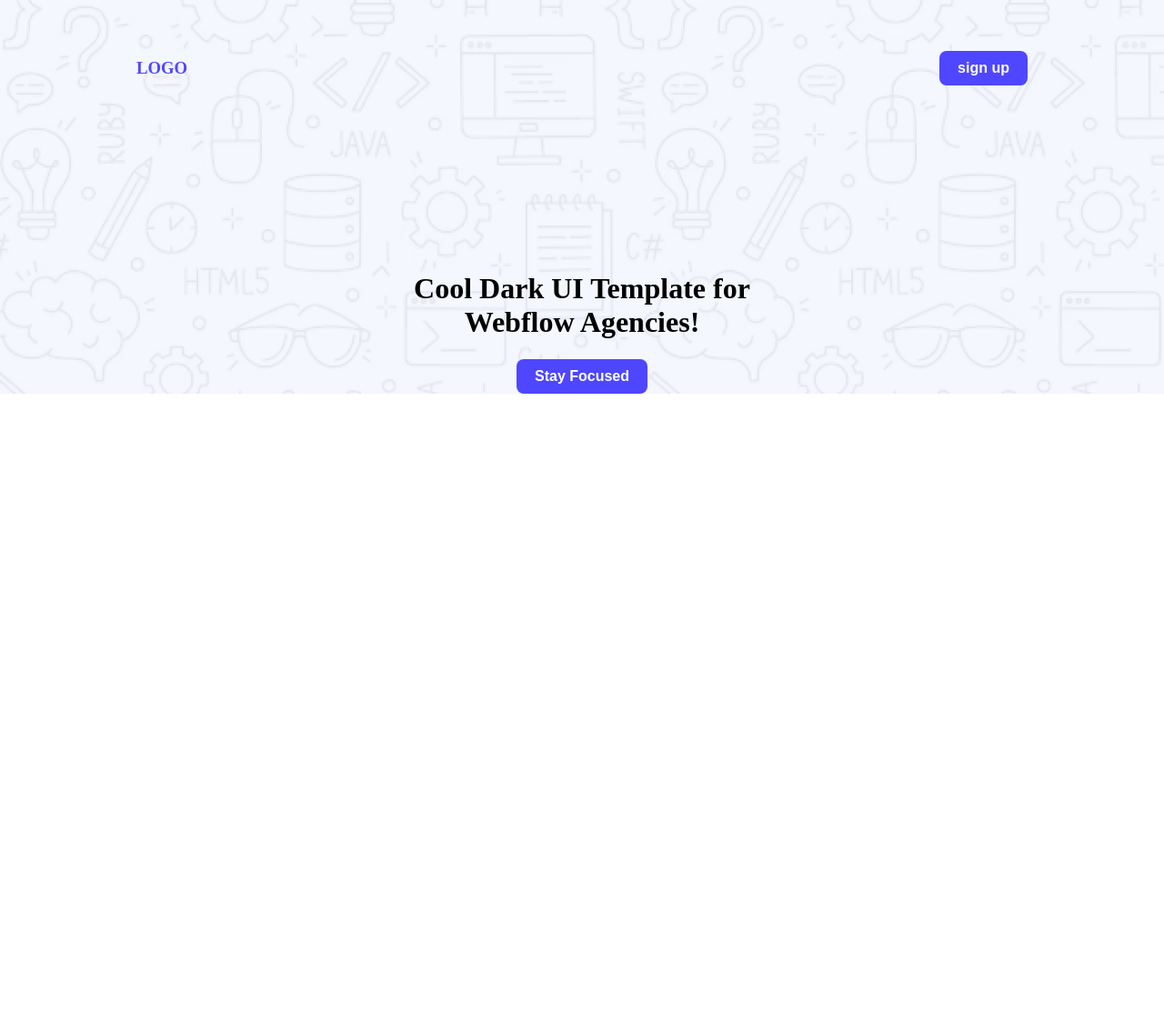
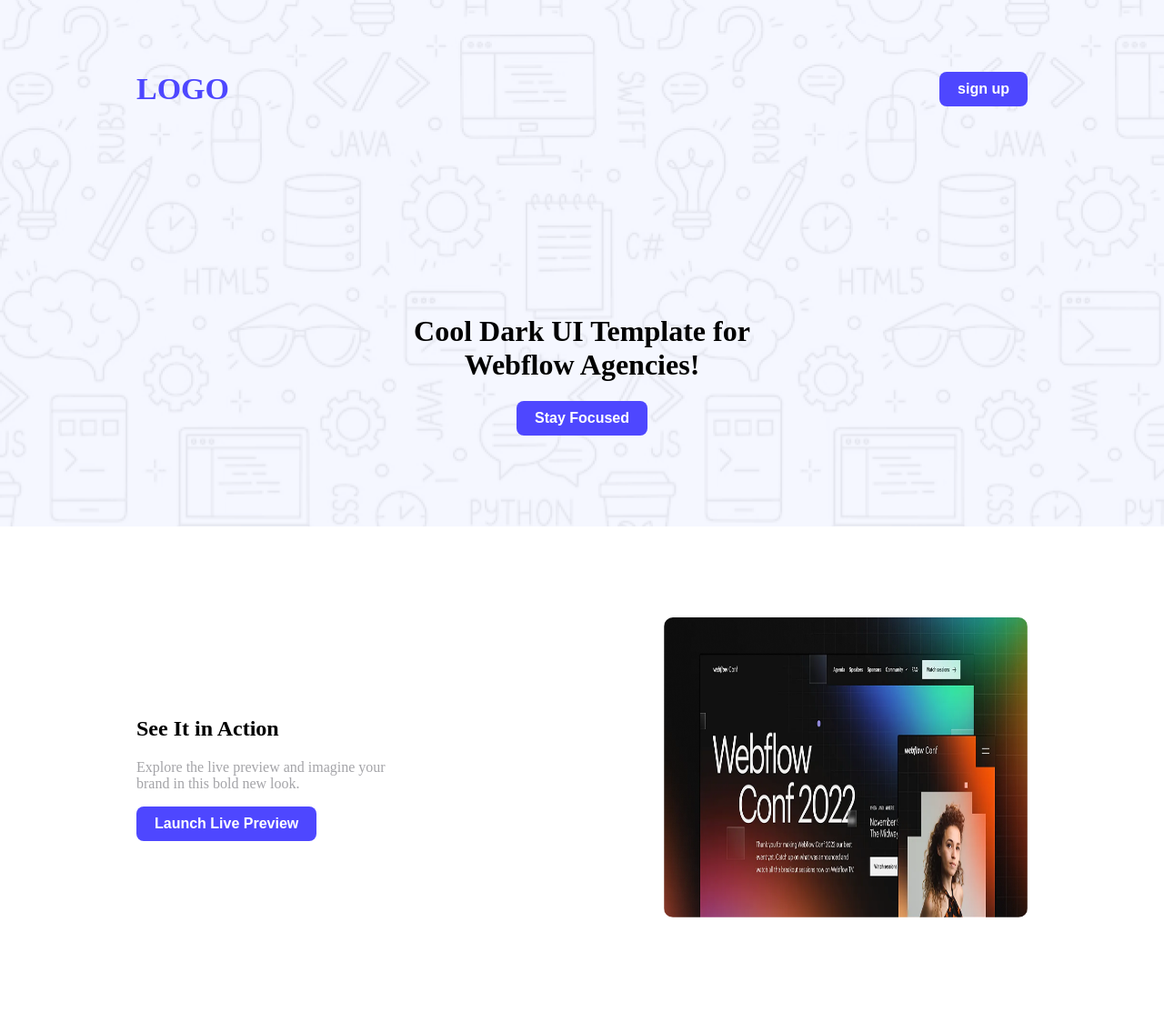
Before and after one commit to bonoshree009/landingPage, a plain HTML site: page index.html in a window 1280 px wide. Shown: the whole page at 91% size. Before the commit the page ends 800 px from the top, so only its background shows below. Drawn offline with Linux system fonts and the light colour scheme.

Commit message:
action section done

```diff
--- a/index.html
+++ b/index.html
@@ -18,15 +18,16 @@
 
         </div>
     </header>
+    <main>
+        <section class="action">
+            <div> <h1>See It in Action</h1>
+                <p class="gray">Explore the live preview and imagine your <br> brand in this bold new look.</p>
+                <button class="btn">Launch Live Preview</button>
+            </div>
+            <div class="img"><img src="Assets/wc-big.png" alt=""></div>
 
-
-
-
-
-
-
-
-    <main></main>
+        </section>
+    </main>
     <footer></footer>
 </body>
 </html>
--- a/styles.css
+++ b/styles.css
@@ -8,6 +8,7 @@ header{
 .logo{
     color: #4E47FF;
     font-weight: bold;
+    font-size: 34px;
 
 }
 nav{
@@ -20,6 +21,7 @@ nav{
 .banner{
     text-align: center;
     margin-top: 150px;
+    padding-bottom: 100px;
 }
 .btn{
     color: white;
@@ -30,3 +32,17 @@ nav{
     border: 0;
     padding: 10px 20px;
 }
+.action{
+    display: flex;
+    align-items: center;
+    padding: 100px 150px;
+    justify-content: space-between;
+}
+img{
+    border-radius: 10px;
+    height: 330px;
+    width: 400px;
+}
+.gray{
+    color: #a4a4a8;
+}
```
